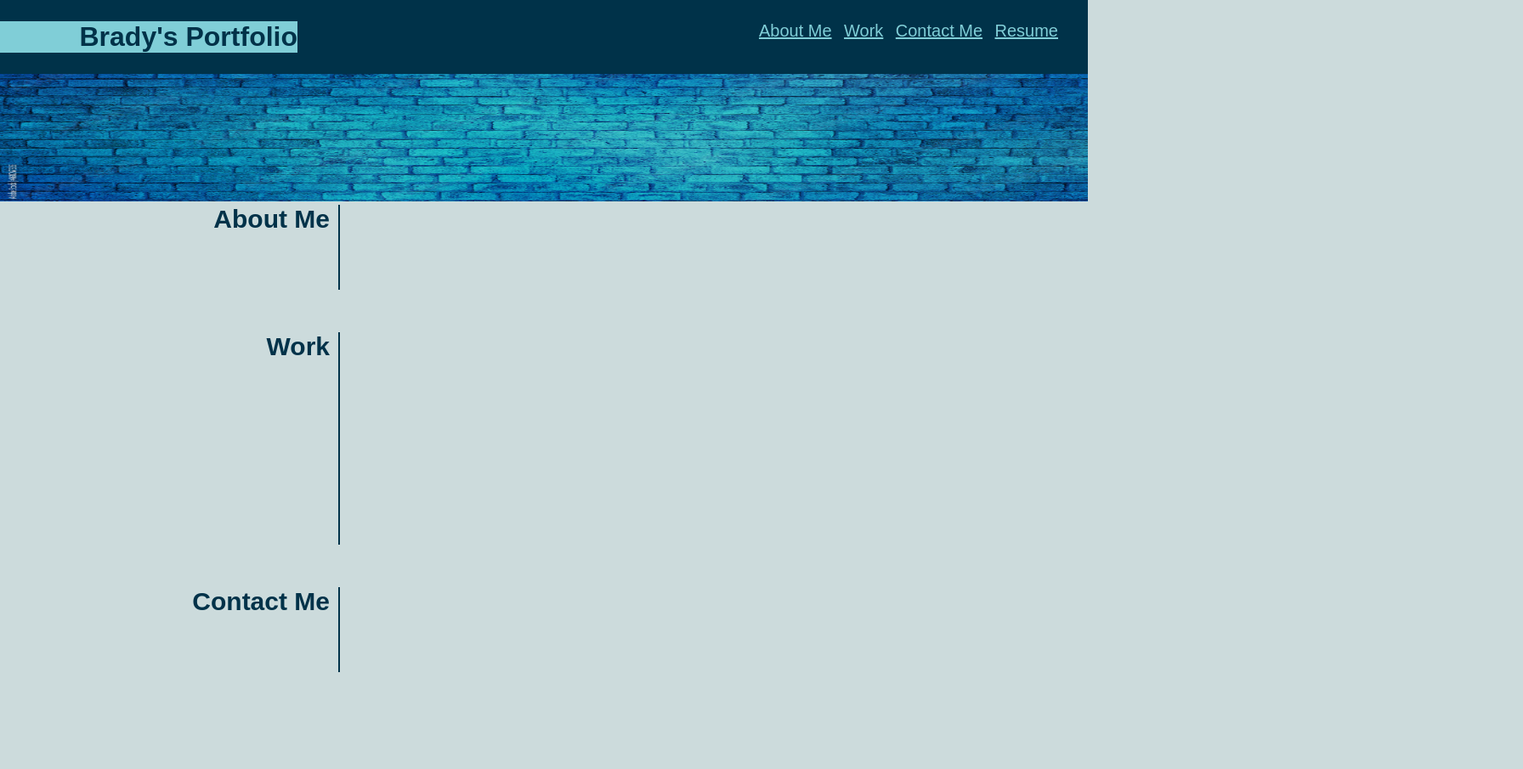
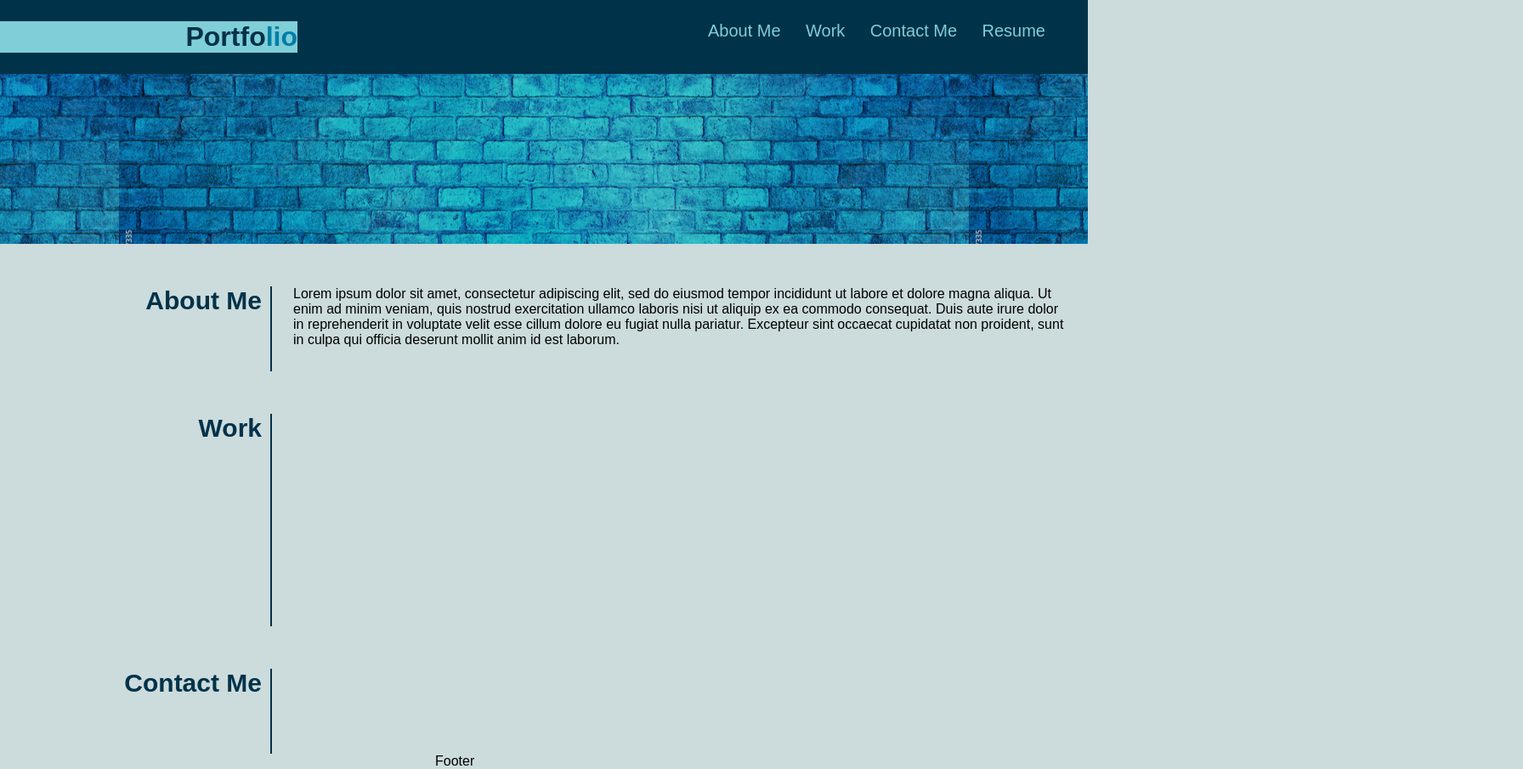
Before and after one commit to BradyLange1/My-Portfolio, a plain HTML site: page index.html in a window 1280 px wide. Shown: the whole page at 85% size, 1792 px wide, since content can reach past the window. Before the commit the page ends 800 px from the top, so only its background shows below. Drawn offline with Linux system fonts and the light colour scheme.

Commit message:
added text to about me section and configured aside section

```diff
--- a/assets/style.css
+++ b/assets/style.css
@@ -32,6 +32,10 @@ header h1 {
     background-color: var(--light);
 }
 
+.lio {
+    color: #007ea7;
+}
+
 /* nav bar */
 
 nav ul{
@@ -40,62 +44,93 @@ nav ul{
 }
 
 nav li {
-    display: inline;
-    margin-right: 10px;
+    display: inline-block;
+    padding-right: 25px;
 }
 
 nav li a {
     color: var(--light);
     font-size: 20px;
+    text-decoration: none;
 }
 
 nav li a:hover {
     color: var(--dark);
     background-color: var(--light);
+    transition: .4s;
 }
 
 /* image below header */
 
-.top-image {
+.hero {
     width: 100%;
-    height: 150px;
+    height: 200px;
+    background-image: url(./images/Image-Below-Header.jpg);
+    background-position: center;
 }
 
 /* aside */
+
+aside {
+    width: 25%;
+    display: inline-block;
+}
+
+aside section {
+    display: flex;
+    justify-content: end;
+}
 
 .aside-heading {
     text-align: end;
     padding-right: 10px;
     color: var(--dark);
-    position: relative;
-    left: 200px;
     width: 200px;
     border-right: 2px solid var(--dark);
-    display: inline-block;
     font-size: 30px;
 }
 
 #first-section {
+    position: relative;
+    margin-top: 50px;
     height: 100px;
 }
 
 #second-section {
-    position: relative;
-    top: 50px;
+    margin-top: 50px;
     height: 250px;
 }
 
 #third-section {
+    margin-top: 50px;
+    height: 100px;
+}
+
+/* main */
+
+main {
+    max-width: 75%;
+    float: right;
+}
+
+.about-me {
+    margin-top: 25px;
+    padding: 25px;
+}
+
+/* Footer */
+
+footer {
     position: relative;
-    top: 100px;
-    height: 100px;
+    left: 40%;
 }
 
 @media screen and (max-width: 753px){
     header,
     nav,
     main,
-    figure {display: flex;
+    figure,
+    footer {display: flex;
         flex-direction: column;
         align-items: center;
     }
--- a/index.html
+++ b/index.html
@@ -10,20 +10,18 @@
 <body>
     <!-- header -->
     <header>
-        <h1>Brady's Portfolio</h1>
+        <h1>Portfo<span class="lio">lio</span></h1>
         <nav>
             <ul>
-                <li><a href="#">About Me</a></li>
-                <li><a href="#">Work</a></li>
-                <li><a href="#">Contact Me</a></li>
+                <li><a href="#first-section">About Me</a></li>
+                <li><a href="#second-section">Work</a></li>
+                <li><a href="#third-section">Contact Me</a></li>
                 <li><a href="#">Resume</a></li>
             </ul>
         </nav>
     </header>
     <!-- image below header -->
-    <figure>
-        <img class="top-image" src="./assets/images/Image-Below-Header.jpg" alt="Image-Below-Header">
-    </figure>
+    <figure class="hero"></figure>
     <!-- aside -->
     <aside>
         <section>
@@ -38,13 +36,16 @@
     </aside>
     <!-- main -->
     <main>
-        <section>
+        <section class="about-me">
+            <p>Lorem ipsum dolor sit amet, consectetur adipiscing elit, sed do eiusmod tempor incididunt ut labore et dolore magna aliqua. Ut enim ad minim veniam, quis nostrud exercitation ullamco laboris nisi ut aliquip ex ea commodo consequat. Duis aute irure dolor in reprehenderit in voluptate velit esse cillum dolore eu fugiat nulla pariatur. Excepteur sint occaecat cupidatat non proident, sunt in culpa qui officia deserunt mollit anim id est laborum.</p>
+        </section>
+        <section class="work">
 
         </section>
     </main>
     <!-- footer -->
     <footer>
-
+        Footer
     </footer>
 </body>
 </html>
```
